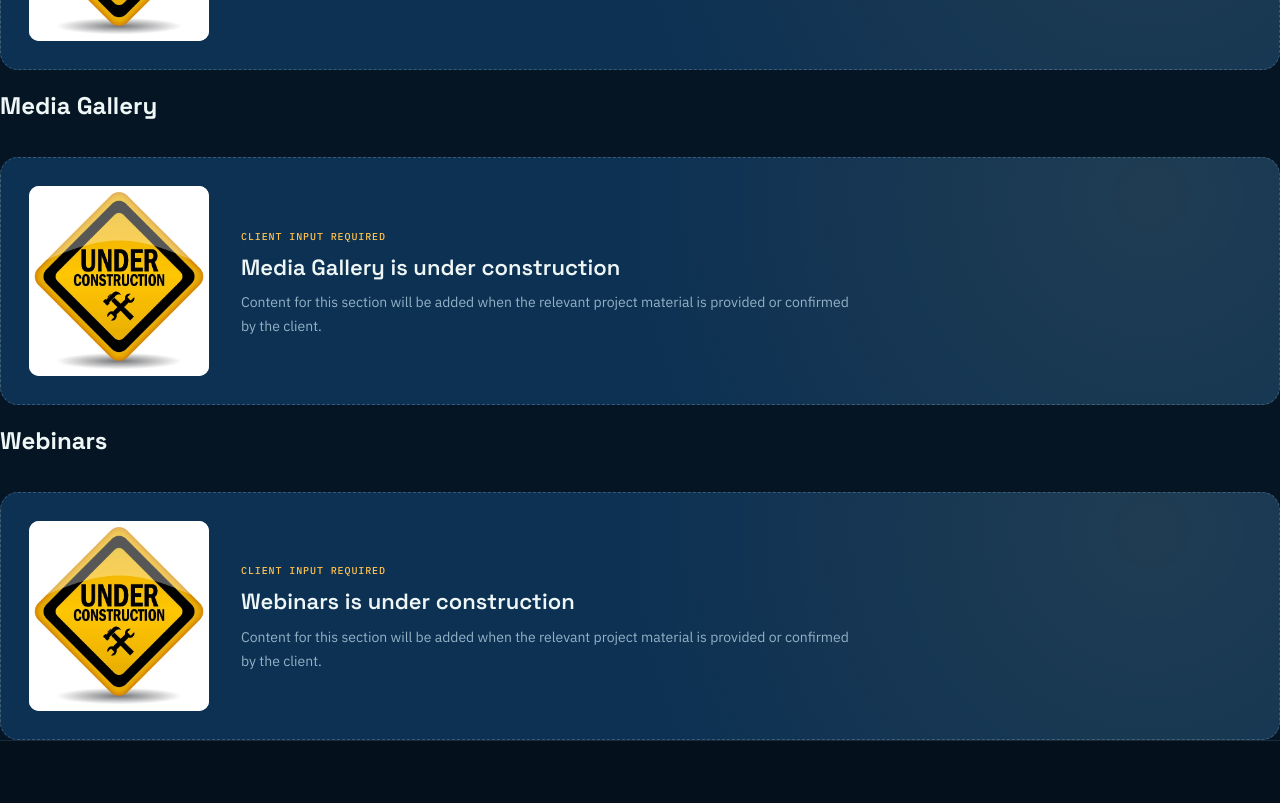
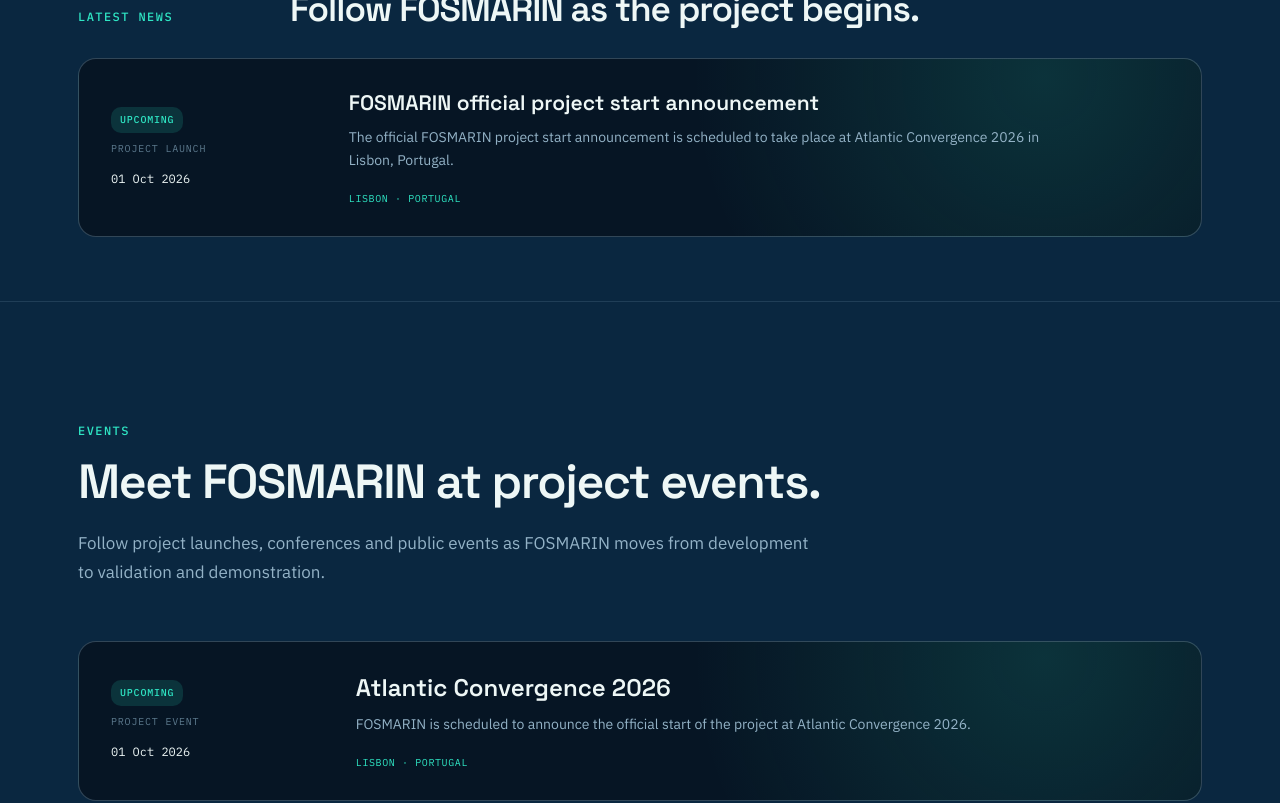
Before and after one commit to Bestpaul73/Fosmarin, a React (Vite) app: page /news in a window 1280 px wide. Shown: the part 580-1383 px from the top of the page. Built offline with nearby package versions, Linux system fonts and the light colour scheme.

Commit message:
Build news and events page

```diff
--- a/src/App.jsx
+++ b/src/App.jsx
@@ -10,6 +10,7 @@ import Challenge from './pages/Challenge';
 import UseCases from './pages/UseCases';
 import Technology from './pages/Technology';
 import Consortium from './pages/Consortium';
+import News from './pages/News';
 import Resources from './pages/Resources';
 import ContentPage from './pages/ContentPage';
 import Contact from './pages/Contact';
@@ -24,6 +25,8 @@ const technologyPage = navigation.find((page) => page.path === '/technology');
 
 const consortiumPage = navigation.find((page) => page.path === '/consortium');
 
+const newsPage = navigation.find((page) => page.path === '/news');
+
 const resourcesPage = navigation.find((page) => page.path === '/resources');
 
 const contactPage = navigation.find((page) => page.path === '/contact');
@@ -34,6 +37,7 @@ const customPagePaths = new Set([
   '/use-cases',
   '/technology',
   '/consortium',
+  '/news',
   '/resources',
   '/contact',
 ]);
@@ -57,6 +61,8 @@ function App() {
 
           <Route path='/consortium' element={<Consortium page={consortiumPage} />} />
 
+          <Route path='/news' element={<News page={newsPage} />} />
+
           <Route path='/resources' element={<Resources page={resourcesPage} />} />
 
           <Route path='/contact' element={<Contact page={contactPage} />} />
--- a/src/components/LatestNews.jsx
+++ b/src/components/LatestNews.jsx
@@ -5,7 +5,7 @@ import { newsItems } from '../data/news';
 
 import '../styles/latest-news.scss';
 
-function LatestNews() {
+function LatestNews({ id, showLink = true }) {
   const latestNews = newsItems[0];
 
   if (!latestNews) {
@@ -13,7 +13,7 @@ function LatestNews() {
   }
 
   return (
-    <section className='latest-news' aria-labelledby='latest-news-title'>
+    <section className='latest-news' id={id} aria-labelledby='latest-news-title'>
       <div className='latest-news-inner'>
         <Reveal as='header' className='latest-news-header'>
           <p className='latest-news-eyebrow'>Latest news</p>
@@ -38,10 +38,12 @@ function LatestNews() {
             <span className='latest-news-location'>{latestNews.location}</span>
           </div>
 
-          <Link className='latest-news-link' to={latestNews.href}>
-            Read update
-            <span aria-hidden='true'>→</span>
-          </Link>
+          {showLink && (
+            <Link className='latest-news-link' to={latestNews.href}>
+              Read update
+              <span aria-hidden='true'>→</span>
+            </Link>
+          )}
         </Reveal>
       </div>
     </section>
--- a/src/data/news.js
+++ b/src/data/news.js
@@ -9,6 +9,20 @@ export const newsItems = [
     excerpt:
       'The official FOSMARIN project start announcement is scheduled to take place at Atlantic Convergence 2026 in Lisbon, Portugal.',
     location: 'Lisbon · Portugal',
-    href: '/about#news-and-press',
+    href: '/news#latest-news',
   },
 ];
+
+export const eventItems = [
+  {
+    id: 'atlantic-convergence-2026',
+    type: 'Project event',
+    status: 'Upcoming',
+    date: '2026-10-01',
+    dateLabel: '01 Oct 2026',
+    title: 'Atlantic Convergence 2026',
+    text:
+      'FOSMARIN is scheduled to announce the official start of the project at Atlantic Convergence 2026.',
+    location: 'Lisbon · Portugal',
+  },
+];
--- a/src/pages/News.jsx
+++ b/src/pages/News.jsx
@@ -1,11 +1,15 @@
 import PageHero from '../components/PageHero';
-import LatestNewsSection from '../components/LatestNewsSection';
-import EventsSection from '../components/EventsSection';
-import PendingNewsSection from '../components/PendingNewsSection';
+import LatestNews from '../components/LatestNews';
+import Reveal from '../components/Reveal';
+import UnderConstructionNotice from '../components/UnderConstructionNotice';
+
+import { eventItems } from '../data/news';
 
 import '../styles/news-page.scss';
 
 function News({ page }) {
+  const event = eventItems[0];
+
   return (
     <>
       <PageHero
@@ -17,15 +21,77 @@ function News({ page }) {
       {page.sections.map((section) => {
         switch (section.id) {
           case 'latest-news':
-            return <LatestNewsSection id={section.id} key={section.id} />;
+            return <LatestNews id={section.id} key={section.id} showLink={false} />;
 
           case 'events':
-            return <EventsSection id={section.id} key={section.id} />;
+            return (
+              <section
+                className='news-section news-events'
+                id={section.id}
+                key={section.id}
+                aria-labelledby={`${section.id}-title`}
+              >
+                <div className='news-inner'>
+                  <Reveal as='header' className='news-section-header'>
+                    <p className='news-eyebrow'>Events</p>
+
+                    <h2 id={`${section.id}-title`}>Meet FOSMARIN at project events.</h2>
+
+                    <p className='news-section-intro'>
+                      Follow project launches, conferences and public events as FOSMARIN moves from development to
+                      validation and demonstration.
+                    </p>
+                  </Reveal>
+
+                  {event && (
+                    <Reveal className='news-event-card'>
+                      <div className='news-event-meta'>
+                        <span className='news-event-status'>{event.status}</span>
+
+                        <span className='news-event-type'>{event.type}</span>
+
+                        <time dateTime={event.date}>{event.dateLabel}</time>
+                      </div>
+
+                      <div className='news-event-content'>
+                        <h3>{event.title}</h3>
+
+                        <p>{event.text}</p>
+
+                        <span className='news-event-location'>{event.location}</span>
+                      </div>
+                    </Reveal>
+                  )}
+                </div>
+              </section>
+            );
 
           case 'press-releases':
           case 'media-gallery':
           case 'webinars':
-            return <PendingNewsSection id={section.id} key={section.id} title={section.title} />;
+            return (
+              <section
+                className='news-section'
+                id={section.id}
+                key={section.id}
+                aria-labelledby={`${section.id}-title`}
+              >
+                <div className='news-inner'>
+                  <Reveal as='header' className='news-section-header'>
+                    <p className='news-eyebrow'>{section.title}</p>
+
+                    <h2 id={`${section.id}-title`}>{section.title}</h2>
+                  </Reveal>
+
+                  <Reveal>
+                    <UnderConstructionNotice
+                      title={`${section.title} content is under construction`}
+                      text='Content will be added when project material is available and approved for publication.'
+                    />
+                  </Reveal>
+                </div>
+              </section>
+            );
 
           default:
             return null;
--- /dev/null
+++ b/src/styles/news-page.scss
@@ -0,0 +1,144 @@
+@use './tokens' as tokens;
+@use './page-sections' as page;
+
+.news-section {
+  @include page.section-shell;
+
+  background-color: tokens.$abyss;
+}
+
+.news-events {
+  background-color: tokens.$deep;
+}
+
+.news-inner {
+  @include page.section-inner;
+}
+
+.news-section-header {
+  @include page.section-header;
+}
+
+.news-eyebrow {
+  @include page.section-eyebrow;
+}
+
+.news-section-intro {
+  @include page.section-intro(740px);
+}
+
+/* Events */
+
+.news-event-card {
+  display: grid;
+  grid-template-columns: minmax(150px, 0.35fr) minmax(0, 1.35fr);
+
+  gap: 34px;
+
+  align-items: center;
+
+  padding: 30px 32px;
+
+  background:
+    radial-gradient(
+      circle at 86% 10%,
+      tokens.$cyan-soft,
+      transparent 36%
+    ),
+    tokens.$abyss;
+
+  border: 1px solid tokens.$line-strong;
+  border-radius: tokens.$radius-default;
+}
+
+.news-event-meta {
+  display: flex;
+  flex-direction: column;
+
+  gap: 9px;
+
+  time {
+    margin-top: 5px;
+
+    color: tokens.$foam;
+
+    font-family: tokens.$font-mono, monospace;
+    font-size: 12px;
+    line-height: 1.5;
+  }
+}
+
+.news-event-status {
+  width: fit-content;
+
+  padding: 6px 9px;
+
+  color: tokens.$cyan;
+
+  background-color: tokens.$cyan-soft;
+
+  border-radius: tokens.$radius-small;
+
+  font-family: tokens.$font-mono, monospace;
+  font-size: 10px;
+  font-weight: 500;
+  line-height: 1.4;
+  letter-spacing: 0.08em;
+  text-transform: uppercase;
+}
+
+.news-event-type {
+  color: tokens.$mist-dim;
+
+  font-family: tokens.$font-mono, monospace;
+  font-size: 10px;
+  line-height: 1.4;
+  letter-spacing: 0.08em;
+  text-transform: uppercase;
+}
+
+.news-event-content {
+  min-width: 0;
+
+  h3 {
+    margin: 0 0 10px;
+
+    color: tokens.$foam;
+
+    font-family: tokens.$font-display, sans-serif;
+    font-size: 24px;
+    font-weight: 600;
+    line-height: 1.3;
+  }
+
+  p {
+    max-width: 700px;
+
+    margin: 0 0 14px;
+
+    color: tokens.$mist;
+
+    font-size: 14px;
+    line-height: 1.65;
+  }
+}
+
+.news-event-location {
+  color: tokens.$cyan;
+
+  font-family: tokens.$font-mono, monospace;
+  font-size: 10px;
+  line-height: 1.5;
+  letter-spacing: 0.06em;
+  text-transform: uppercase;
+}
+
+@media (max-width: 700px) {
+  .news-event-card {
+    grid-template-columns: 1fr;
+
+    gap: 24px;
+
+    padding: 26px 24px;
+  }
+}
```
